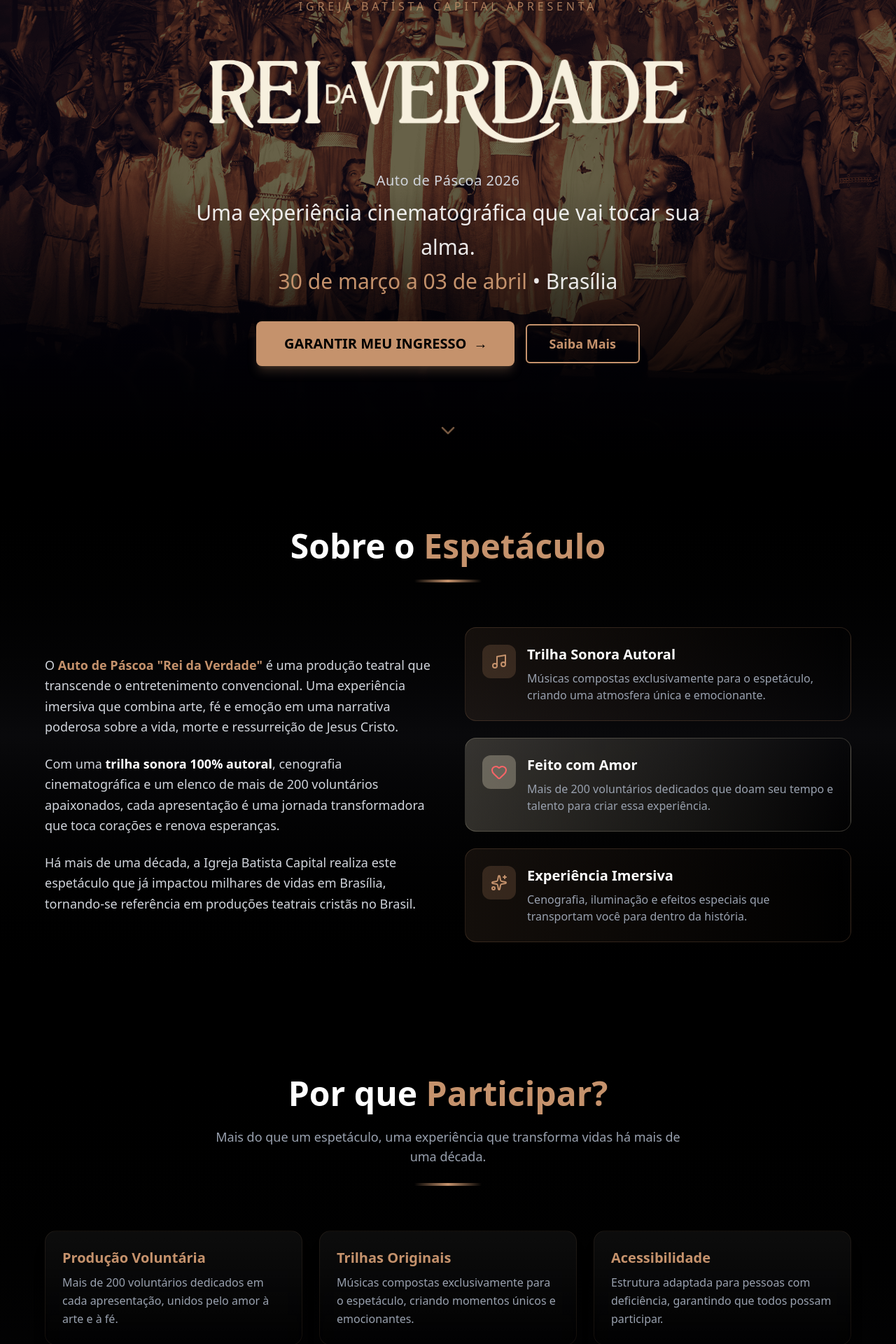
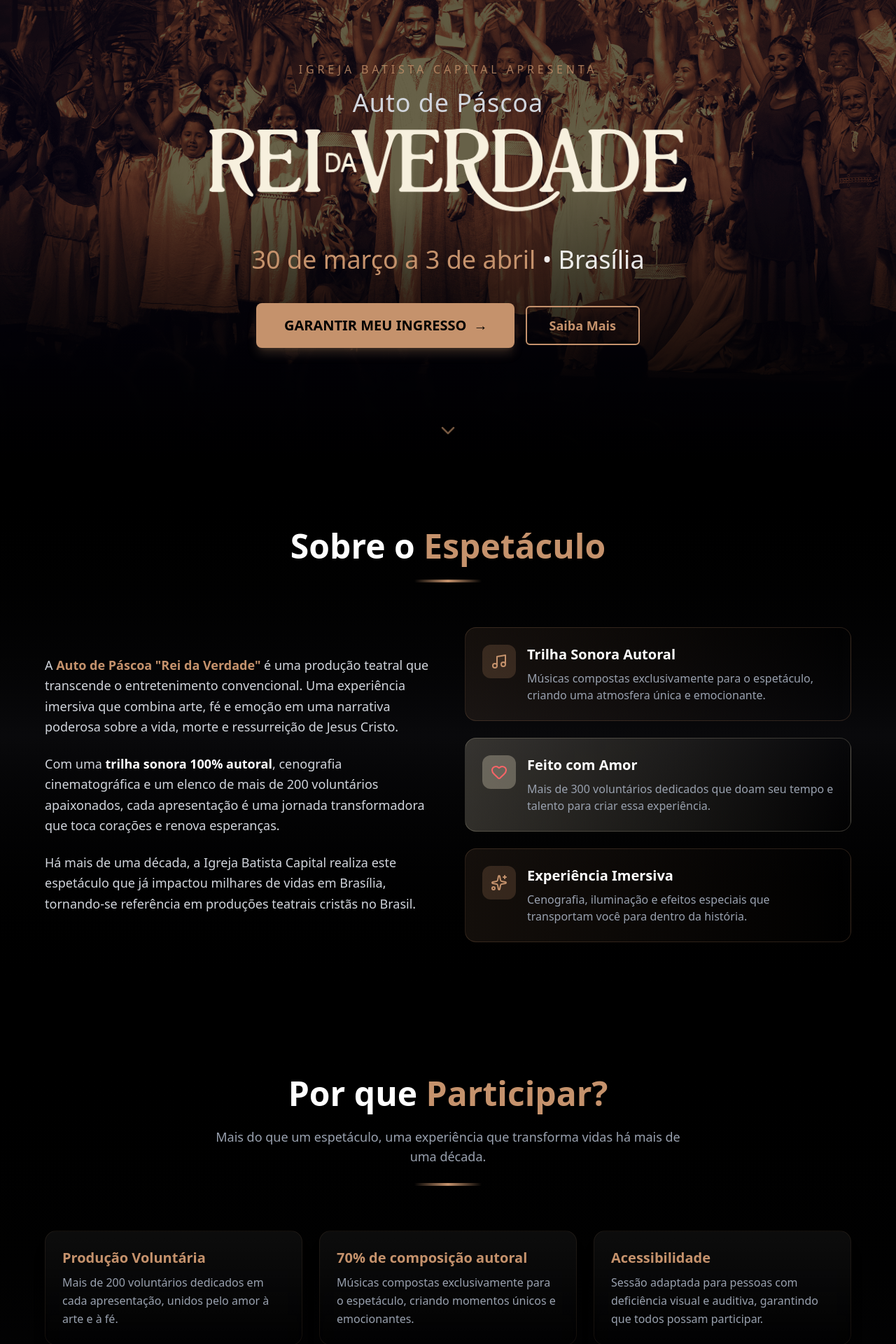
Before and after one commit to felipeacampelo/LandingPage-Auto, a Next.js app: page / in a window 1280 px wide. Shown: the part 140-2060 px from the top of the page at 70% size. Built offline with nearby package versions, Linux system fonts and the light colour scheme; no server answers.

Commit message:
altera textos

```diff
--- a/src/components/AboutSection.tsx
+++ b/src/components/AboutSection.tsx
@@ -29,7 +29,7 @@
             className="space-y-6"
           >
             <p className="text-lg text-gray-300 leading-relaxed">
-              O <strong className="text-gold">Auto de Páscoa "Rei da Verdade"</strong> é uma produção
+              A <strong className="text-gold">Auto de Páscoa "Rei da Verdade"</strong> é uma produção
               teatral que transcende o entretenimento convencional. Uma experiência imersiva que
               combina arte, fé e emoção em uma narrativa poderosa sobre a vida, morte e ressurreição
               de Jesus Cristo.
@@ -72,7 +72,7 @@
               <div>
                 <h3 className="text-xl font-semibold text-white mb-2">Feito com Amor</h3>
                 <p className="text-gray-400">
-                  Mais de 200 voluntários dedicados que doam seu tempo e talento para criar essa experiência.
+                  Mais de 300 voluntários dedicados que doam seu tempo e talento para criar essa experiência.
                 </p>
               </div>
             </div>
--- a/src/components/FeaturesGrid.tsx
+++ b/src/components/FeaturesGrid.tsx
@@ -10,13 +10,13 @@
     color: "gold"
   },
   {
-    title: "Trilhas Originais",
+    title: "70% de composição autoral",
     description: "Músicas compostas exclusivamente para o espetáculo, criando momentos únicos e emocionantes.",
     color: "gold"
   },
   {
     title: "Acessibilidade",
-    description: "Estrutura adaptada para pessoas com deficiência, garantindo que todos possam participar.",
+    description: "Sessão adaptada para pessoas com deficiência visual e auditiva, garantindo que todos possam participar.",
     color: "gold"
   },
   {
@@ -31,7 +31,7 @@
   },
   {
     title: "Classificação 10 Anos",
-    description: "Conteúdo adequado para toda a família, com cenas adaptadas para o público infantil.",
+    description: "A classificação indicativa é a partir de 10 anos. Menores de 10 anos têm entrada gratuita, sem ocupação de assento.",
     color: "wine"
   }
 ]
--- a/src/components/Footer.tsx
+++ b/src/components/Footer.tsx
@@ -1,7 +1,7 @@
 "use client"
 
 import { motion } from "framer-motion"
-import { Heart, Instagram, Facebook, Youtube, MapPin, Phone, Mail } from "lucide-react"
+import { Heart, Instagram, Youtube, MapPin, Phone, Mail } from "lucide-react"
 
 export function Footer() {
   return (
@@ -16,24 +16,21 @@
           >
             <h3 className="text-2xl font-bold text-gold">Rei da Verdade</h3>
             <p className="text-gray-400 leading-relaxed">
-              Auto de Páscoa 2026 - Uma produção da Igreja Batista Capital que há mais de uma década
-              transforma vidas através da arte e da fé.
+              Auto de Páscoa 2026 - Uma produção da Igreja Batista Capital.
             </p>
             <div className="flex gap-4">
               <a
-                href="#"
+                href="https://www.instagram.com/autodepascoa/"
+                target="_blank"
+                rel="noopener noreferrer"
                 className="w-10 h-10 rounded-full bg-white/5 flex items-center justify-center hover:bg-gold/20 transition-colors"
               >
                 <Instagram className="w-5 h-5 text-gray-400 hover:text-gold" />
               </a>
               <a
-                href="#"
-                className="w-10 h-10 rounded-full bg-white/5 flex items-center justify-center hover:bg-gold/20 transition-colors"
-              >
-                <Facebook className="w-5 h-5 text-gray-400 hover:text-gold" />
-              </a>
-              <a
-                href="#"
+                href="https://www.youtube.com/@IgrejaBatistaCapital"
+                target="_blank"
+                rel="noopener noreferrer"
                 className="w-10 h-10 rounded-full bg-white/5 flex items-center justify-center hover:bg-gold/20 transition-colors"
               >
                 <Youtube className="w-5 h-5 text-gray-400 hover:text-gold" />
@@ -50,17 +47,17 @@
           >
             <h4 className="text-lg font-semibold text-white">Contato</h4>
             <div className="space-y-3">
-              <div className="flex items-start gap-3 text-gray-400">
+              <a href="https://share.google/G7Rec8joY0bNIUkrh" target="_blank" rel="noopener noreferrer" className="flex items-start gap-3 text-gray-400 hover:text-gold transition-colors">
                 <MapPin className="w-5 h-5 text-gold flex-shrink-0 mt-0.5" />
                 <p>Igreja Batista Capital<br />Brasília, DF</p>
-              </div>
+              </a>
               <div className="flex items-center gap-3 text-gray-400">
                 <Phone className="w-5 h-5 text-gold" />
-                <p>(61) 3000-0000</p>
+                <p>+55 61 99199-4412</p>
               </div>
               <div className="flex items-center gap-3 text-gray-400">
                 <Mail className="w-5 h-5 text-gold" />
-                <p>contato@ibcapital.org.br</p>
+                <p>eventos@igrejacapital.org.br</p>
               </div>
             </div>
           </motion.div>
--- a/src/components/HeroSection.tsx
+++ b/src/components/HeroSection.tsx
@@ -19,27 +19,36 @@
       <div className="absolute inset-0 bg-black/50" />
       <div className="absolute inset-0 bg-gradient-to-b from-transparent via-transparent to-black" />
 
-      <div className="relative z-10 text-center px-4 max-w-5xl mx-auto">
+      <div className="relative z-10 text-center px-4 max-w-5xl mx-auto pt-16">
         <motion.div
           initial={{ opacity: 0, y: -20 }}
           animate={{ opacity: 1, y: 0 }}
           transition={{ duration: 0.8 }}
-          className="mb-6"
+          className="mb-4"
         >
           <span className="text-gold/80 text-sm md:text-base tracking-[0.3em] uppercase font-medium">
             Igreja Batista Capital apresenta
           </span>
         </motion.div>
 
+        <motion.p
+          initial={{ opacity: 0, y: 20 }}
+          animate={{ opacity: 1, y: 0 }}
+          transition={{ duration: 0.8, delay: 0.2 }}
+          className="text-2xl md:text-3xl lg:text-4xl text-gray-300 -mb-6 tracking-wide"
+        >
+          Auto de Páscoa
+        </motion.p>
+
         <motion.div
           initial={{ opacity: 0, scale: 0.9 }}
           animate={{ opacity: 1, scale: 1 }}
-          transition={{ duration: 1, delay: 0.2 }}
+          transition={{ duration: 1, delay: 0.3 }}
           className="mb-4"
         >
           <Image
             src="/logo-rei-da-verdade.png"
-            alt="Rei da Verdade - Auto de Páscoa 2026"
+            alt="Rei da Verdade - Auto de Páscoa"
             width={800}
             height={300}
             className="mx-auto w-auto h-auto max-w-[90%] md:max-w-[800px]"
@@ -50,21 +59,10 @@
         <motion.p
           initial={{ opacity: 0, y: 20 }}
           animate={{ opacity: 1, y: 0 }}
-          transition={{ duration: 0.8, delay: 0.4 }}
-          className="text-lg md:text-xl text-gray-300 mb-2 tracking-wide"
+          transition={{ duration: 0.8, delay: 0.5 }}
+          className="text-2xl md:text-3xl lg:text-4xl text-white/90 mb-8 max-w-3xl mx-auto leading-relaxed"
         >
-          Auto de Páscoa 2026
-        </motion.p>
-
-        <motion.p
-          initial={{ opacity: 0, y: 20 }}
-          animate={{ opacity: 1, y: 0 }}
-          transition={{ duration: 0.8, delay: 0.5 }}
-          className="text-xl md:text-2xl lg:text-3xl text-white/90 mb-8 max-w-3xl mx-auto leading-relaxed"
-        >
-          Uma experiência cinematográfica que vai tocar sua alma.
-          <br />
-          <span className="text-gold">30 de março a 03 de abril</span> • Brasília
+          <span className="text-gold">30 de março a 3 de abril</span> • Brasília
         </motion.p>
 
         <motion.div
--- a/src/components/TicketsSection.tsx
+++ b/src/components/TicketsSection.tsx
@@ -63,10 +63,9 @@
             <div className="w-16 h-16 rounded-2xl bg-gradient-to-br from-wine/30 to-wine/10 flex items-center justify-center mb-6">
               <Heart className="w-8 h-8 text-red-400" />
             </div>
-            <h3 className="text-2xl font-bold text-white mb-3">Doar Ingresso</h3>
+            <h3 className="text-2xl font-bold text-wine mb-3">Doar Ingresso</h3>
             <p className="text-gray-400 mb-6 leading-relaxed flex-grow">
-              Faça uma doação no valor de um ingresso para ajudar.
-              Sua contribuição faz a diferença!
+             Doe ingressos para que pessoas de projetos sociais e famílias sem condições financeiras tenham a oportunidade de assistir ao musical.
             </p>
             <Button variant="secondary" size="lg" className="w-full mt-auto" onClick={onDonateClick}>
               Doar Ingresso
--- a/src/components/ui/button.tsx
+++ b/src/components/ui/button.tsx
@@ -11,7 +11,7 @@
         default: "bg-gold text-black hover:bg-gold/90 hover:scale-105 shadow-lg shadow-gold/25",
         destructive: "bg-red-500 text-white hover:bg-red-500/90",
         outline: "border-2 border-gold text-gold bg-transparent hover:bg-gold hover:text-black",
-        secondary: "bg-wine text-white hover:bg-wine/80",
+        secondary: "bg-wine text-black hover:bg-wine/80",
         ghost: "hover:bg-white/10 text-white",
         link: "text-gold underline-offset-4 hover:underline",
       },
```
